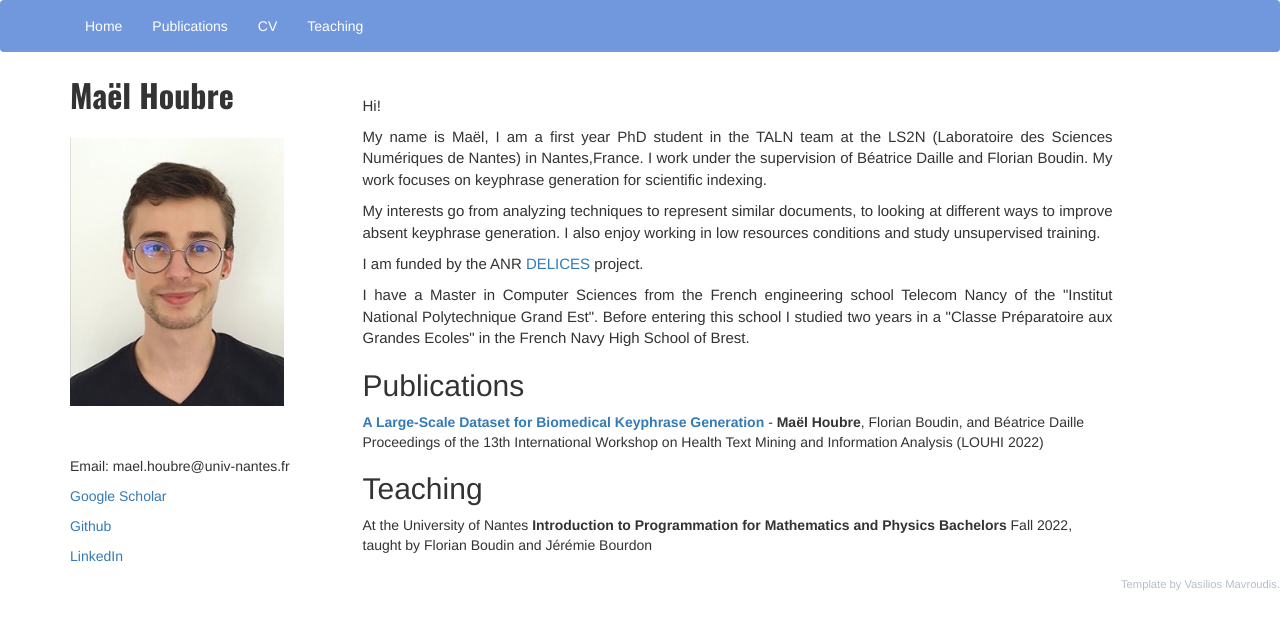
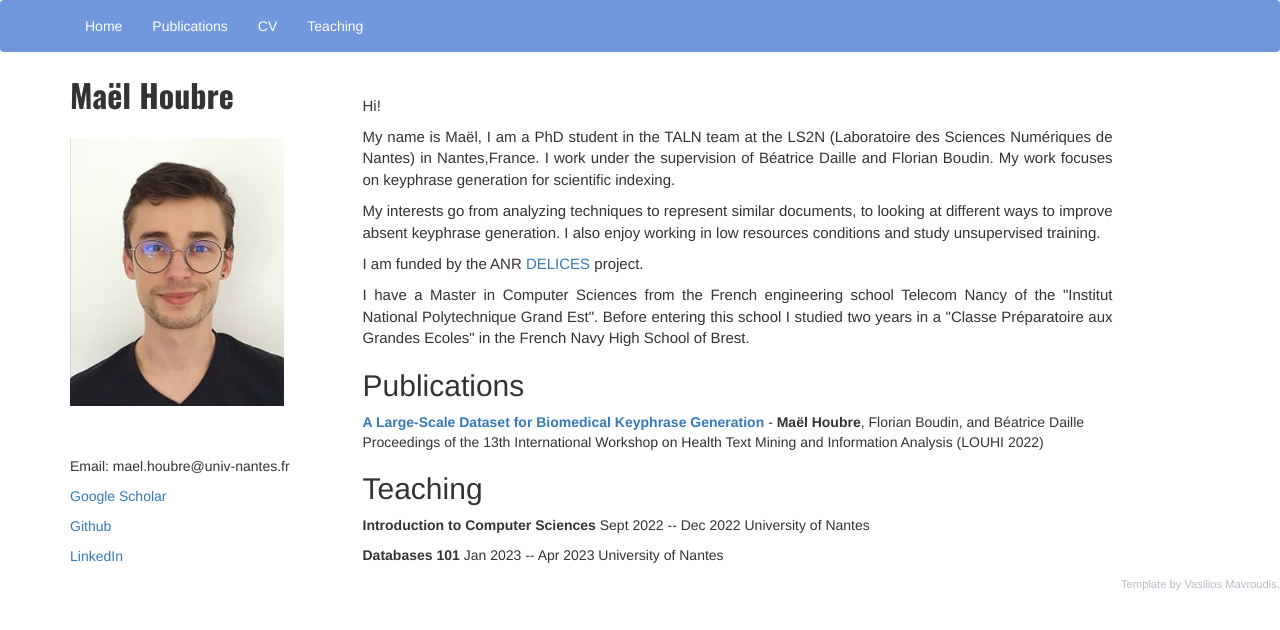
Before and after one commit to MHoubre/mhoubre.github.io, a plain HTML site: page index.html in a window 1280 px wide. Drawn offline with nearby package versions, Linux system fonts and the light colour scheme.

Commit message:
CV modifications

```diff
--- a/index.html
+++ b/index.html
@@ -46,7 +46,7 @@
           <div class="col-md-8 col-xs-12">
               <div class="col" style="margin-top:3%; text-align:justify; font-size: 15px;">
         <p>Hi!</p>
-                  <p> My name is Maël, I am a first year PhD student in the TALN team at the LS2N (Laboratoire des Sciences Numériques de Nantes) in Nantes,France. I work under the supervision of Béatrice Daille and Florian Boudin.
+                  <p> My name is Maël, I am a PhD student in the TALN team at the LS2N (Laboratoire des Sciences Numériques de Nantes) in Nantes,France. I work under the supervision of Béatrice Daille and Florian Boudin.
                   My work focuses on keyphrase generation for scientific indexing.</p>
 
                   <p> My interests go from analyzing techniques to represent similar documents, to looking at different ways to improve absent keyphrase generation. I also enjoy working in low resources conditions and study unsupervised training.</p>
@@ -66,7 +66,8 @@
               </div>
               <div class="col">
                   <h2 id="teaching">Teaching</h2>
-                      <p>At the University of Nantes <b>Introduction to Programmation for Mathematics and Physics Bachelors</b> Fall 2022, taught by Florian Boudin and Jérémie Bourdon </p>
+                      <p><b>Introduction to Computer Sciences</b> Sept 2022 -- Dec 2022 University of Nantes  </p>
+                      <p><b>Databases 101 </b> Jan 2023 -- Apr 2023 University of Nantes</p>
               </div>
           </div>
   </div>
```
Also changed, not shown: 1 other file.
